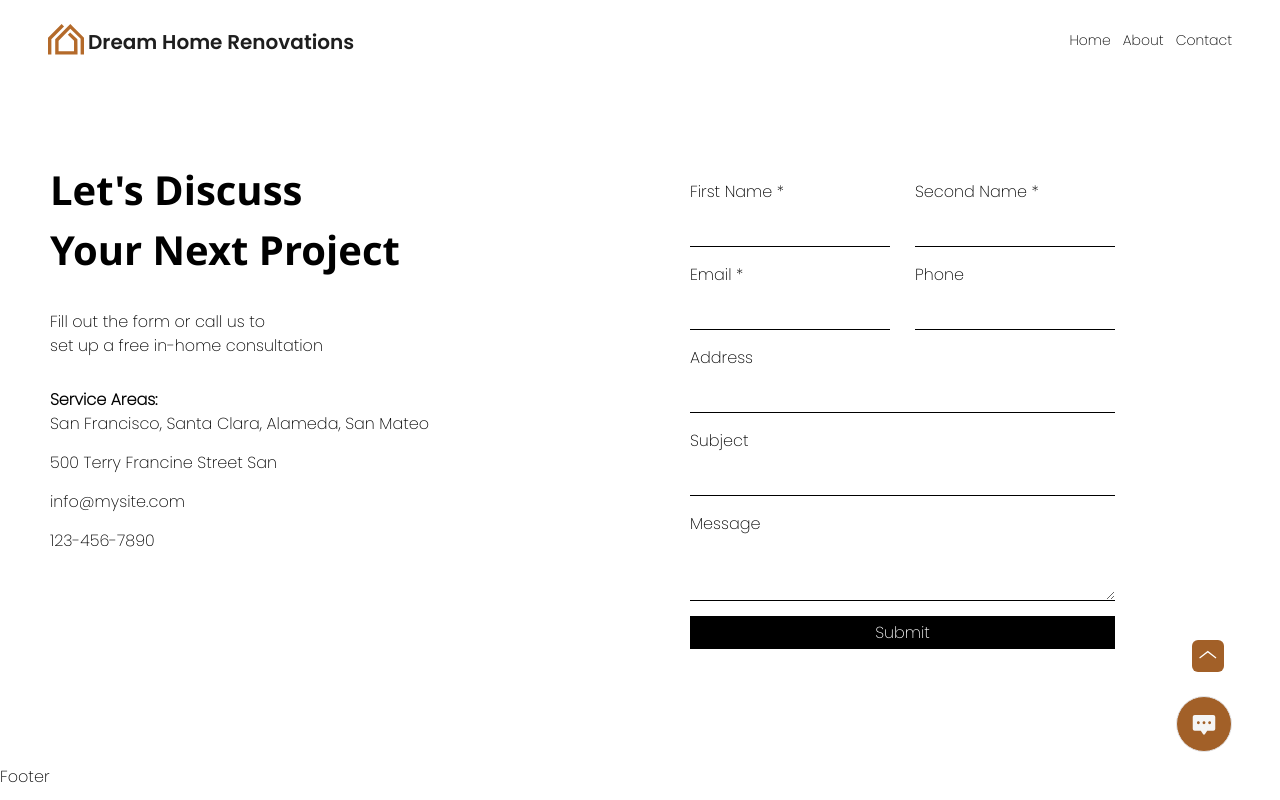
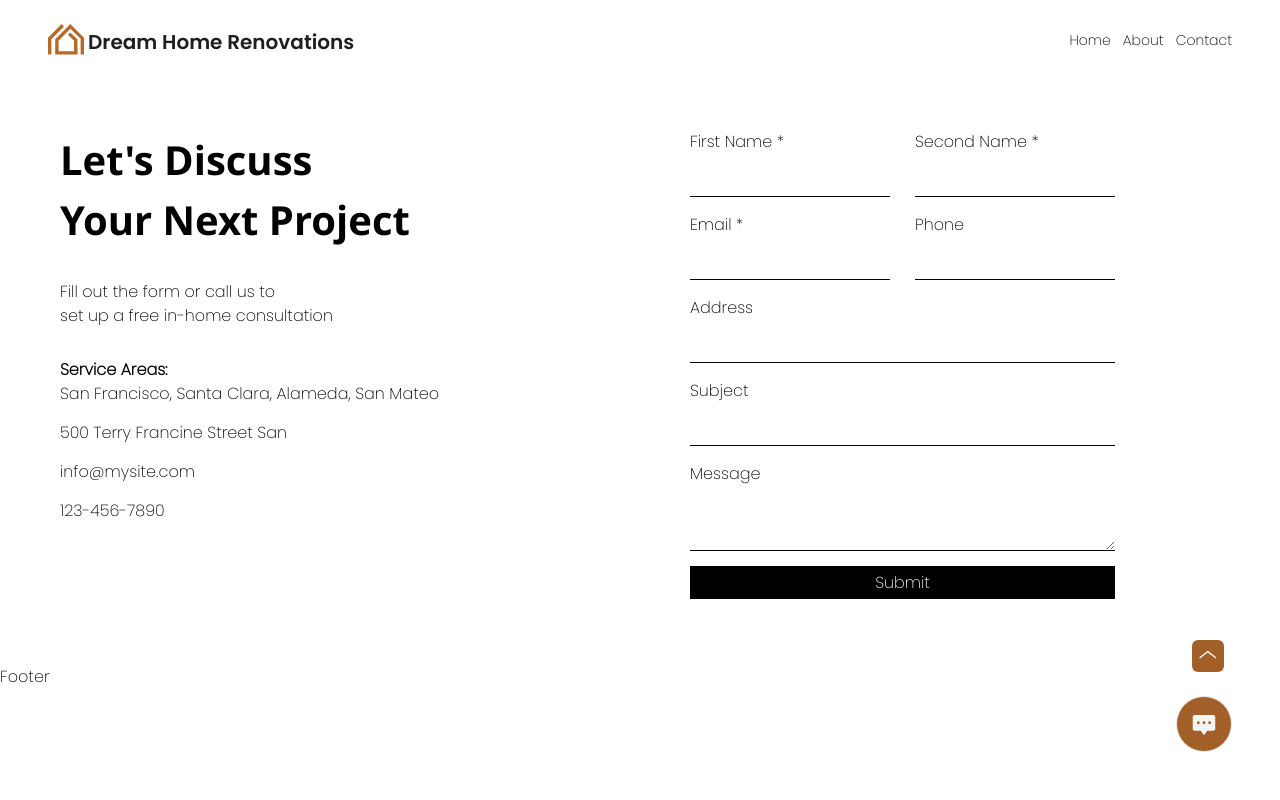
Before and after one commit to W-A-G-M-I/dreamhome_renovations, a React (Vite) app: page /contact in a window 1280 px wide. Built offline with nearby package versions, Linux system fonts and the light colour scheme.

Commit message:
update: COMMENT

```diff
--- a/src/components/contact/discuss/discuss.css
+++ b/src/components/contact/discuss/discuss.css
@@ -1,27 +1,27 @@
+/* the first section which is "discuss" */
 .discuss {
     width: 50%;
-    margin: 80px 0;
     display: block;
-    ;
-
 }
 
+/* Let's Discuss Your Next Project*/
 .header {
     font-weight: bolder;
     font-size: 40px;
     font-family:'Segoe UI', Tahoma, Geneva, Verdana, sans-serif;
-
 }
 
+/* section is used here to separate the header and paragraph */
 section {
     margin-top: 30px;
-
 }
 
+/* to make the text block */
 span {
     display: block;
 }
 
+/* service areas */
 .service-areas {
     font-weight: bold;
     margin-top: 30px;
--- a/src/components/contact/form/form.css
+++ b/src/components/contact/form/form.css
@@ -1,8 +1,6 @@
+/* the second section which is the form part*/
 .form {
     width: 50%;
-    margin: 100px 0;
-    right: 100px;
-
 }
 
 input {
@@ -15,15 +13,18 @@ input {
     padding: 0 8px;
 }
 
+/* To increase size of border-bottom of name, email & number */
 #name, #email, #number {
     width: 200px;
 }
 
+/* This is to put the first name & Second name, email & phone on the same line (flex) */
 .flex-form {
     display: flex;
     column-gap: 25px;
 }
 
+/* To increase size of border-bottom of name, subject & message */
 #address, #subject, textarea {
     width: 425px;
 }
@@ -38,6 +39,7 @@ textarea {
     resize: vertical;
 }
 
+/* the button */
 #submit {
     background-color: #000;
     color: white;
--- a/src/pages/Contact.css
+++ b/src/pages/Contact.css
@@ -1,9 +1,11 @@
 * {
     box-sizing: border-box;
+    overflow: hidden;
 }
 
+/* To flex "Discuss" and "Form" */
 .flex-box {
     display: flex;
     column-gap: 100px;
-    margin: 0 50px;
+    margin: 50px 60px;
 }
```
